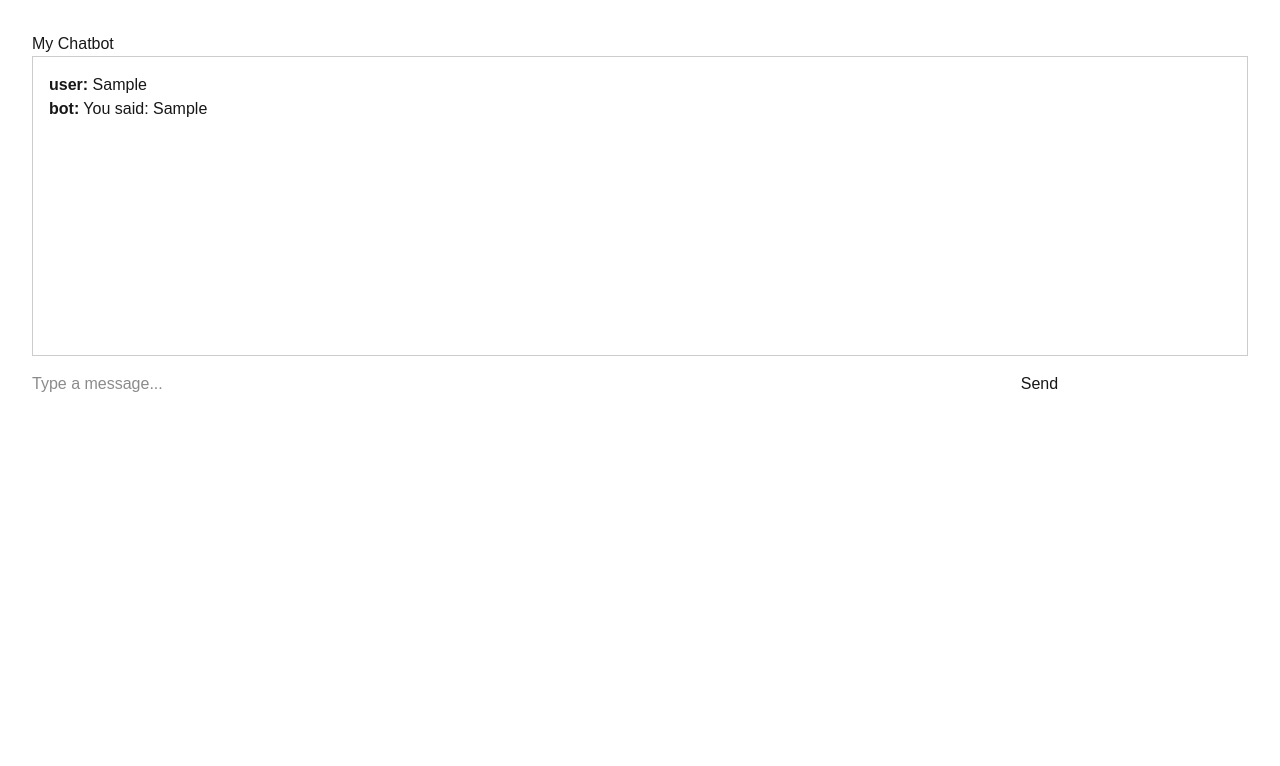
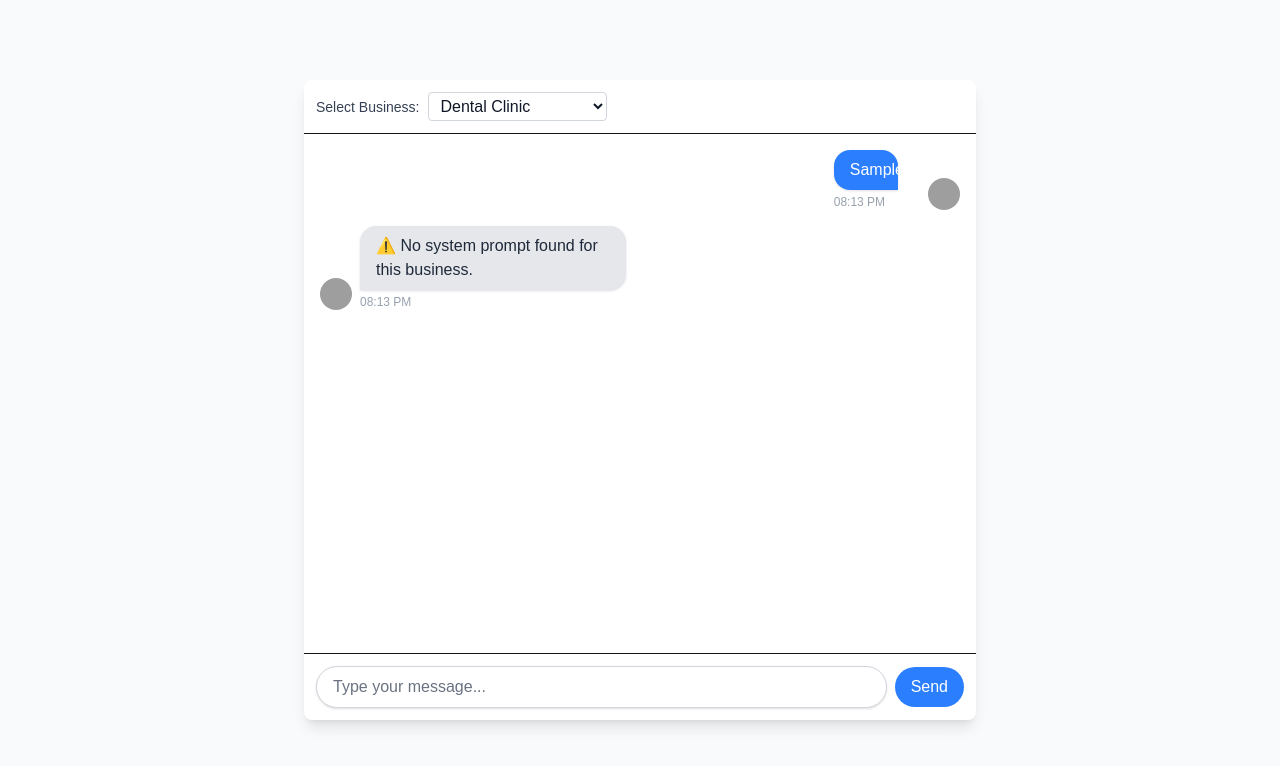
Before and after one commit to ELNAUL99/my-chatbot-app, a Next.js app: page / in a window 1280 px wide. Both pictures are taken after typing "Sample" into the empty fields and a click on the button "Send". Shown: the top 766 px of the page. Built offline with nearby package versions, Linux system fonts and the light colour scheme; no server answers; the database is empty; grey boxes are pictures that could not be loaded.

Commit message:
connect with database

```diff
--- a/app/api/chat/route.ts
+++ b/app/api/chat/route.ts
@@ -1,12 +1,79 @@
 import { NextRequest, NextResponse } from "next/server";
+import { createClient } from "@supabase/supabase-js";
+
+// Create Supabase client (server-side)
+const supabase = createClient(
+  process.env.NEXT_PUBLIC_SUPABASE_URL!,
+  process.env.NEXT_PUBLIC_SUPABASE_ANON_KEY!
+);
 
 export async function POST(req: NextRequest) {
   try {
-    const { message } = await req.json() as { message: string };
+    const { message, businessId } = await req.json();
 
-    // For now, just echo the message back
-    return NextResponse.json({ reply: `You said: ${message}` });
+    if (!message || !businessId) {
+      return NextResponse.json(
+        { reply: "⚠️ Missing message or business ID." },
+        { status: 400 }
+      );
+    }
+
+    // 1️⃣ Fetch the system prompt for this business
+    const { data: business, error } = await supabase
+      .from("businesses")
+      .select("system_prompt, is_active")
+      .eq("id", businessId)
+      .single();
+
+    if (error || !business) {
+      console.error("Supabase error:", error);
+      return NextResponse.json(
+        { reply: "⚠️ No system prompt found for this business." },
+        { status: 404 }
+      );
+    }
+
+    if (!business.is_active) {
+      return NextResponse.json(
+        { reply: "⚠️ This chatbot is currently inactive." },
+        { status: 403 }
+      );
+    }
+
+    // 2️⃣ Call Groq API with the dynamic system prompt
+    const res = await fetch("https://api.groq.com/openai/v1/chat/completions", {
+      method: "POST",
+      headers: {
+        "Content-Type": "application/json",
+        Authorization: `Bearer ${process.env.GROQ_API_KEY}`,
+      },
+      body: JSON.stringify({
+        model: "meta-llama/llama-4-scout-17b-16e-instruct",
+        messages: [
+          { role: "system", content: business.system_prompt },
+          { role: "user", content: message },
+        ],
+        max_tokens: 300,
+        temperature: 0.7,
+        top_p: 1,
+        stream: false,
+      }),
+    });
+
+    const data = await res.json();
+    console.log("Groq raw response:", JSON.stringify(data, null, 2));
+
+    // 3️⃣ Extract the reply
+    const reply = data?.choices?.[0]?.message?.content?.trim();
+
+    return NextResponse.json({
+      reply: reply || "⚠️ Model returned no text.",
+    });
   } catch (error) {
-    return NextResponse.json({ error: "Something went wrong" }, { status: 500 });
+    console.error("API route error:", error);
+    return NextResponse.json(
+      { reply: "⚠️ Error contacting AI service." },
+      { status: 500 }
+    );
   }
 }
--- a/app/page.tsx
+++ b/app/page.tsx
@@ -1,59 +1,142 @@
 "use client";
 
-import { useState } from "react";
+import { useState, useRef, useEffect } from "react";
 
 type ChatMessage = {
   role: "user" | "bot";
   text: string;
+  time: string;
 };
 
 export default function Home() {
   const [message, setMessage] = useState("");
   const [chat, setChat] = useState<ChatMessage[]>([]);
+  const [loading, setLoading] = useState(false);
+  const [businessId, setBusinessId] = useState(1); // Default to Business 1
+  const chatEndRef = useRef<HTMLDivElement | null>(null);
 
   const sendMessage = async () => {
     if (!message.trim()) return;
+    setLoading(true);
+
+    const userMsg: ChatMessage = {
+      role: "user",
+      text: message,
+      time: new Date().toLocaleTimeString([], { hour: "2-digit", minute: "2-digit" }),
+    };
+    setChat((prev) => [...prev, userMsg]);
+    setMessage("");
 
     const res = await fetch("/api/chat", {
       method: "POST",
       headers: { "Content-Type": "application/json" },
-      body: JSON.stringify({ message }),
+      body: JSON.stringify({ message, businessId }),
     });
 
     const data = await res.json();
-    setChat((prev) => [
-      ...prev,
-      { role: "user", text: message },
-      { role: "bot", text: data.reply },
-    ]);
-    setMessage("");
+
+    const botMsg: ChatMessage = {
+      role: "bot",
+      text: data.reply,
+      time: new Date().toLocaleTimeString([], { hour: "2-digit", minute: "2-digit" }),
+    };
+    setChat((prev) => [...prev, botMsg]);
+    setLoading(false);
   };
 
+  const handleKeyDown = (e: React.KeyboardEvent<HTMLTextAreaElement>) => {
+    if (e.key === "Enter" && !e.shiftKey) {
+      e.preventDefault();
+      sendMessage();
+    }
+  };
+
+  useEffect(() => {
+    chatEndRef.current?.scrollIntoView({ behavior: "smooth" });
+  }, [chat, loading]);
+
   return (
-    <main style={{ padding: "2rem" }}>
-      <h1>My Chatbot</h1>
+    <main className="flex flex-col items-center justify-center min-h-screen bg-gray-50">
+      <div className="w-full max-w-2xl bg-white shadow-lg rounded-lg flex flex-col h-[80vh]">
+
+        {/* Business selector */}
+        <div className="p-3 border-b flex items-center space-x-2">
+          <label htmlFor="business" className="text-sm font-medium text-gray-700">
+            Select Business:
+          </label>
+          <select
+            id="business"
+            value={businessId}
+            onChange={(e) => setBusinessId(Number(e.target.value))}
+            className="border border-gray-300 rounded px-2 py-1 text-gray-900"
+          >
+            <option value={1}>Dental Clinic</option>
+            <option value={2}>Italian Restaurant</option>
+            <option value={3}>Real Estate Agency</option>
+          </select>
+        </div>
+
+        {/* Chat messages */}
+        <div className="flex-1 overflow-y-auto p-4 space-y-4">
+          {chat.map((c, i) => (
+            <div key={i} className={`flex ${c.role === "user" ? "justify-end" : "justify-start"} items-end`}>
+              {c.role === "bot" && (
+                <img
+                  src="https://ui-avatars.com/api/?name=Bot&background=0D8ABC&color=fff"
+                  alt="Bot"
+                  className="w-8 h-8 rounded-full mr-2"
+                />
+              )}
+              <div>
                 <div
-        style={{
-          border: "1px solid #ccc",
-          padding: "1rem",
-          height: "300px",
-          overflowY: "auto",
-          marginBottom: "1rem",
-        }}
+                  className={`px-4 py-2 rounded-2xl shadow-sm max-w-[75%] whitespace-pre-wrap ${
+                    c.role === "user"
+                      ? "bg-blue-500 text-white rounded-br-none"
+                      : "bg-gray-200 text-gray-800 rounded-bl-none"
+                  }`}
                 >
-        {chat.map((c, i) => (
-          <p key={i}>
-            <strong>{c.role}:</strong> {c.text}
-          </p>
+                  {c.text}
+                </div>
+                <div className="text-xs text-gray-400 mt-1">{c.time}</div>
+              </div>
+              {c.role === "user" && (
+                <img
+                  src="https://ui-avatars.com/api/?name=You&background=6366F1&color=fff"
+                  alt="User"
+                  className="w-8 h-8 rounded-full ml-2"
+                />
+              )}
+            </div>
           ))}
+          {loading && (
+            <div className="flex items-center space-x-2 text-gray-500 text-sm italic">
+              <span className="animate-pulse">Bot is typing...</span>
             </div>
-      <input
+          )}
+          <div ref={chatEndRef} />
+        </div>
+
+        {/* Input area */}
+        <div className="p-3 border-t flex items-center space-x-2">
+          <textarea
             value={message}
             onChange={(e) => setMessage(e.target.value)}
-        placeholder="Type a message..."
-        style={{ width: "80%", marginRight: "1rem" }}
+            onKeyDown={handleKeyDown}
+            placeholder="Type your message..."
+            className="flex-1 border border-gray-300 rounded-full px-4 py-2 resize-none
+                       focus:outline-none focus:ring-2 focus:ring-blue-400
+                       bg-white text-gray-900 placeholder-gray-500 shadow-sm"
+            rows={1}
           />
-      <button onClick={sendMessage}>Send</button>
+          <button
+            onClick={sendMessage}
+            disabled={loading}
+            className="bg-blue-500 text-white px-4 py-2 rounded-full hover:bg-blue-600 disabled:opacity-50"
+          >
+            Send
+          </button>
+        </div>
+      </div>
     </main>
   );
 }
```
Also changed, not shown: package.json (+8 -6 lines), 1 other file (tests, documents, lock files or other folders). Lines whose indentation alone changed are shown as unchanged.
